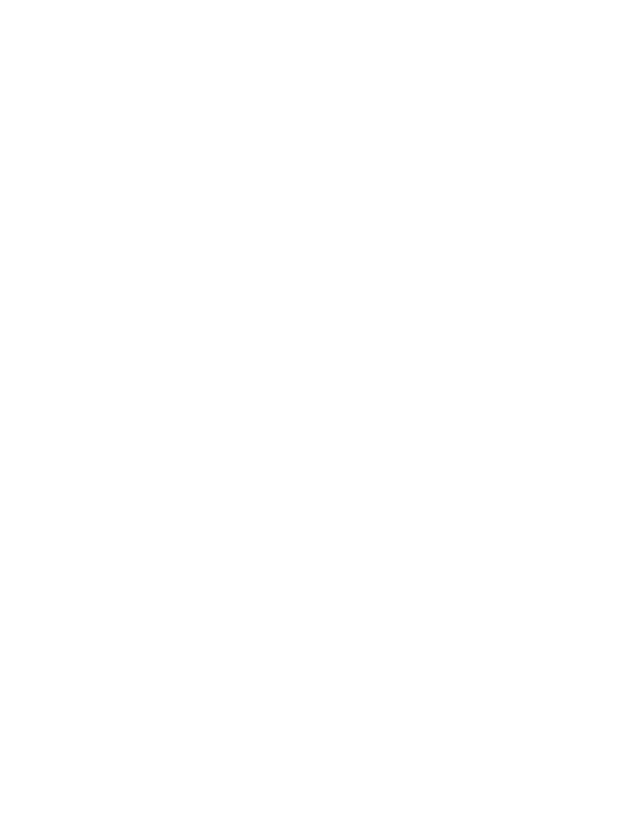
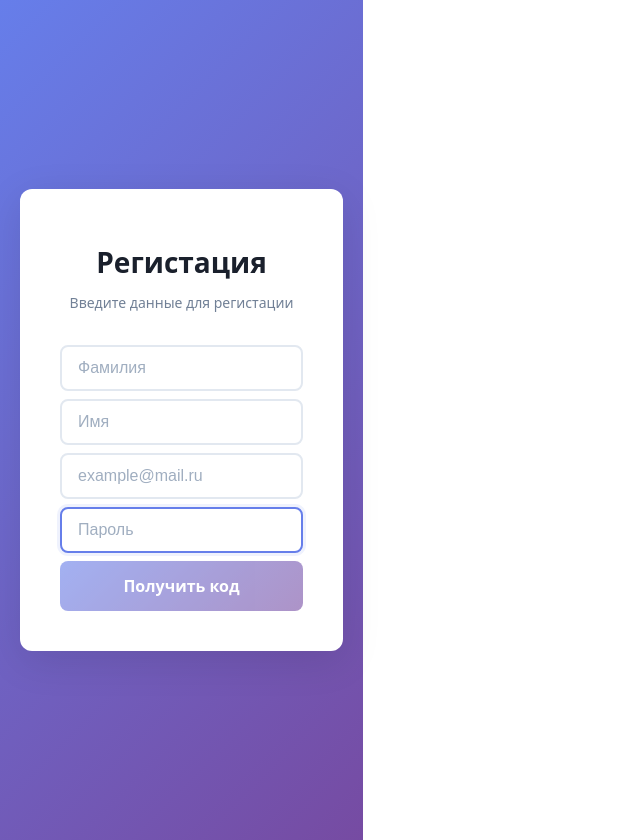
Before and after one commit to NekitAim4ik/shop-app, a React (Vite) app in the folder frontend-admin/: page /register in a window 1280 px wide. Before the commit this address had no page. Shown: the whole page, without its empty margins (0-640 px from the left). Before the commit the page ends 800 px from the top, so only its background shows below. Built offline with nearby package versions, Linux system fonts and the light colour scheme.

Commit message:
ADD register page

```diff
--- a/frontend-admin/dev-dist/sw.js
+++ b/frontend-admin/dev-dist/sw.js
@@ -82,7 +82,7 @@
     "revision": "3ca0b8505b4bec776b69afdba2768812"
   }, {
     "url": "index.html",
-    "revision": "0.huoot83j7r"
+    "revision": "0.4qi4v0phrf8"
   }], {});
   workbox.cleanupOutdatedCaches();
   workbox.registerRoute(new workbox.NavigationRoute(workbox.createHandlerBoundToURL("index.html"), {
--- a/frontend-admin/src/App.tsx
+++ b/frontend-admin/src/App.tsx
@@ -2,6 +2,7 @@
 import Home from "./pages/Home";
 import Login from "./pages/Login";
 import Protected from "./pages/Protected";
+import Register from "./pages/Register";
 
 function App() {
   return (
@@ -10,6 +11,7 @@
         <Route path="/" element={<Home />} />
         <Route path="/login" element={<Login />} />
         <Route path="/admin" element={<Protected />} />
+        <Route path="/register" element={<Register />} />
       </Routes>
     </BrowserRouter>
   );
--- /dev/null
+++ b/frontend-admin/src/pages/Register.css
@@ -0,0 +1,53 @@
+.register-container {
+    display: flex;
+    justify-content: center;
+    align-items: center;
+    min-height: 100vh;
+    background: linear-gradient(135deg, #667eea 0%, #764ba2 100%);
+    padding: 20px;
+}
+
+.register-card {
+    background: white;
+    padding: 40px;
+    border-radius: 12px;
+    box-shadow: 0 10px 40px rgba(0, 0, 0, 0.1);
+    width: 100%;
+    max-width: 400px;
+}
+
+.register-title {
+    font-size: 28px;
+    font-weight: 700;
+    color: #1a202c;
+    margin-bottom: 8px;
+    text-align: center;
+}
+
+.register-subtitle {
+  font-size: 14px;
+  color: #718096;
+  text-align: center;
+  margin-bottom: 32px;
+}
+
+.register-form {
+  display: flex;
+  flex-direction: column;
+  gap: 20px;
+}
+
+.form-group {
+  display: flex;
+  flex-direction: column;
+  gap: 8px;
+}
+
+.form-input {
+  padding: 12px 16px;
+  font-size: 16px;
+  border: 2px solid #e2e8f0;
+  border-radius: 8px;
+  transition: all 0.2s;
+  outline: none;
+}
--- /dev/null
+++ b/frontend-admin/src/pages/Register.tsx
@@ -0,0 +1,82 @@
+import { useState } from 'react';
+import './Register.css';
+
+const Register = () => {
+
+    const [email, setEmail] = useState('');
+    const [sname, setSname] = useState('');
+    const [password, setPassword] = useState('');
+    const [name, setName] = useState('');
+
+    const [isSending, setIsSending] = useState(false);
+
+    return(
+        <div className='register-container'>
+            <div className='register-card'>
+                <h1 className='register-title'>Регистация</h1>
+
+                <p className="register-subtitle">
+                    Введите данные для регистации
+                </p>
+
+                <form className='register-form'>
+                    <div className='form-group'>
+                        <input
+                            type="text"
+                            id="second-name"
+                            value={sname}
+                            onChange={(e) => setSname(e.target.value)}
+                            placeholder="Фамилия"
+                            className="form-input"
+                            required
+                            autoFocus
+                        />
+
+                        <input
+                            type="text"
+                            id="name"
+                            value={name}
+                            onChange={(e) => setName(e.target.value)}
+                            placeholder="Имя"
+                            className="form-input"
+                            required
+                            autoFocus
+                        />
+
+                        <input
+                            type="email"
+                            id="email"
+                            value={email}
+                            onChange={(e) => setEmail(e.target.value)}
+                            placeholder="example@mail.ru"
+                            className="form-input"
+                            required
+                            autoFocus
+                        />
+
+                        <input
+                            type="password"
+                            id="password"
+                            value={password}
+                            onChange={(e) => setPassword(e.target.value)}
+                            placeholder="Пароль"
+                            className="form-input"
+                            required
+                            autoFocus
+                        />
+
+                        <button
+                            type="submit"
+                            className="submit-button"
+                            disabled={isSending || !email || !sname || !name || !password}
+                        >
+                            {isSending ? 'Отправка...' : 'Получить код'}
+                        </button>
+                    </div>
+                </form>
+            </div>
+        </div>
+    );
+};
+
+export default Register;
```
